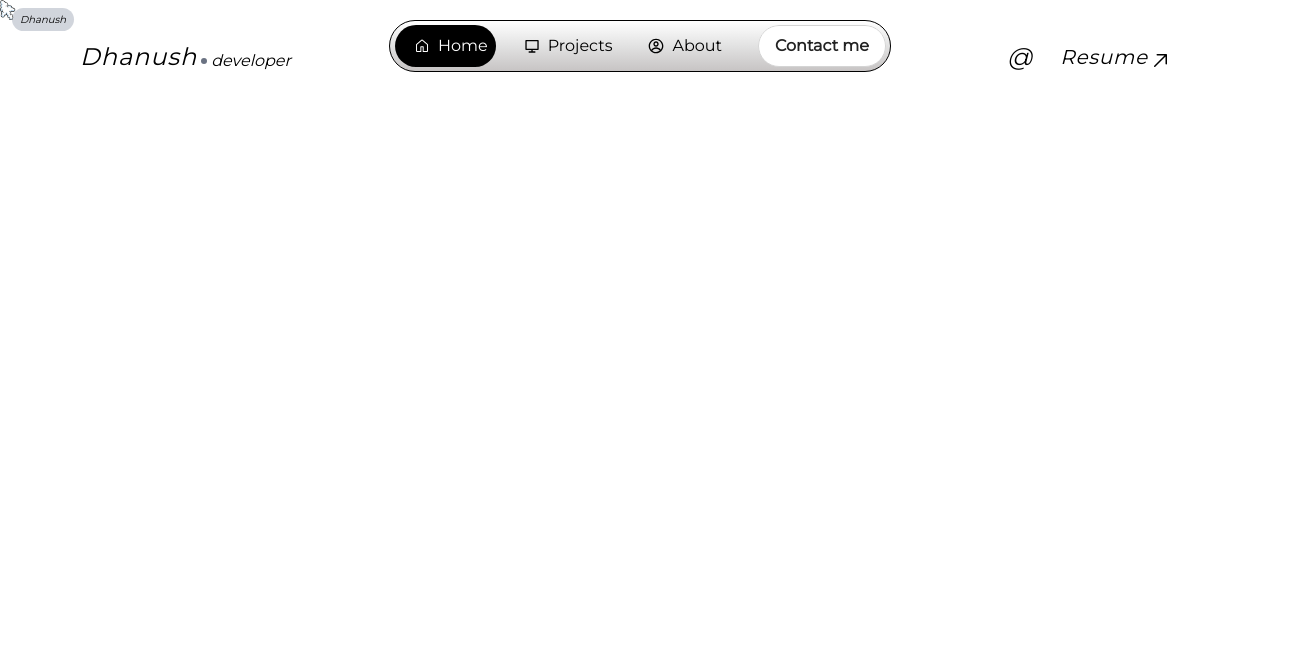
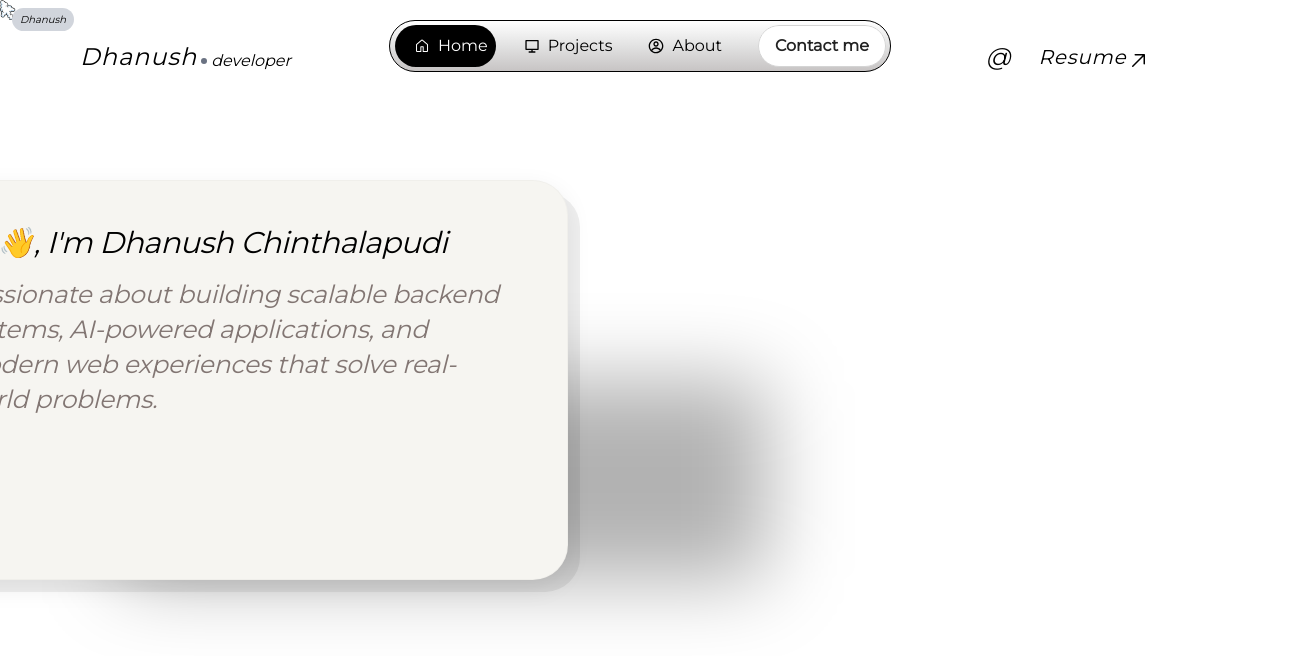
Before and after one commit to Mr-Dhanush-git/MY_PORTFOLIO, a Next.js app: page / in a window 1280 px wide. Shown: the top 656 px of the page, 1308 px wide, since content can reach past the window. Built offline with nearby package versions, Linux system fonts and the light colour scheme.

Commit message:
implemented herocard

```diff
--- a/app/global.css
+++ b/app/global.css
@@ -19,6 +19,5 @@
 } */
 
 *{
-    user-select: none;
     font-family: CustomMontserrat;
 }
--- a/app/page.jsx
+++ b/app/page.jsx
@@ -1,4 +1,5 @@
 import Header from "../components/Header";
+import Hero from "../components/hero/Hero";
 import Navbar from "../components/Navbar";
 
 
@@ -7,7 +8,8 @@ export default function Home() {
     <main>
         <div className="header_parent flex">
           <Header/>
-        <Navbar/>
+          <Navbar/>
+          <Hero/>
         </div>
     </main>
   );
--- a/components/Cursor.jsx
+++ b/components/Cursor.jsx
@@ -108,7 +108,7 @@ const Cursor = () => {
         top-0 left-0
         w-[20px] h-[20px]
         pointer-events-none
-        z-[999999]'
+        z-[100]'
     />
 
 
@@ -120,13 +120,13 @@ const Cursor = () => {
         w-[40px] h-[40px]
         pointer-events-none
         opacity-0
-        z-[999999]'
+        z-[100]'
     />
 
 
     <div
         ref = {nameRef}
-        className='z-[99999]
+        className='z-[100]
         absolute
         top-2 left-3
         pointer-events-none
--- a/components/Header.jsx
+++ b/components/Header.jsx
@@ -60,7 +60,7 @@ const Header = () => {
 
   return (
 
-    <header className='lg:block hidden relative w-full px-[80px] py-[30px]'>
+    <header className='lg:block hidden relative w-full px-[80px] py-[30px] z-[90]'>
 
     <div className='flex justify-between items-center'>
       {/* left part */}
@@ -92,7 +92,7 @@ const Header = () => {
 
 
       {/* right part */}
-      <nav className = "flex justify-between items-center">
+      <nav className = "relative left-150 flex justify-between items-center">
 
         <div className = "flex justify-between items-center">
           <div className = "relative rounded-full p-1">
--- a/components/Navbar.jsx
+++ b/components/Navbar.jsx
@@ -30,7 +30,7 @@ const Navbar = () => {
 
 
   return (
-    <nav className='fixed top-5 left-1/2 -translate-x-1/2 flex justify-between items-center  gap-9 border border-black-50  rounded-4xl px-6 py-1 pr-1   bg-gradient-to-b from-white via-[#e2e2e2] to-[#c7c4c4]'>
+    <nav className='fixed top-5 left-1/2 -translate-x-1/2 flex justify-between items-center  gap-9 border border-black-50  rounded-4xl px-6 py-1 pr-1   bg-gradient-to-b from-white via-[#e2e2e2] to-[#c7c4c4]  z-[90]'>
         {navLinks.map((nav , ind) => (
             <a
             id = {nav.name.toLowerCase()}
@@ -69,6 +69,7 @@ const Navbar = () => {
             rounded-4xl
             text-black
             font-semibold
+            z-[99999999]
           "
         >
           <motion.div
--- /dev/null
+++ b/components/hero/Hero.jsx
@@ -0,0 +1,13 @@
+import React from 'react'
+import Herotext from './Herotext'
+import HeroCard from './HeroCard'
+
+const Hero = () => {
+  return (
+    <section className='relative min-h-screen'>
+      <HeroCard/>
+    </section>
+  )
+}
+
+export default Hero
--- /dev/null
+++ b/components/hero/HeroCard.jsx
@@ -0,0 +1,85 @@
+'use client'
+
+import React, { useRef } from 'react'
+import Herotext from './Herotext'
+
+const HeroCard = () => {
+
+    const cardRef = useRef(null)
+    const tiltRef = useRef(null)
+
+    const handleMouseMove = (e) => {
+        const tilt = tiltRef.current
+        const card = cardRef.current
+
+        if (!card || !tilt) return
+
+        const rect = card.getBoundingClientRect()
+
+        const x = e.clientX - rect.left
+        const y = e.clientY - rect.top
+
+        const centerX = rect.width / 2
+        const centerY = rect.height / 2
+
+        const rotateX = ((y - centerY) / centerY)* -3
+        const rotateY = ((x - centerX) / centerX) * 3
+
+        tilt.style.transform = `
+        perspective(1000px)
+        rotateX(${rotateX}deg)
+        rotateY(${rotateY}deg)
+        scale3d(1.02, 1.02, 1.02)
+        `
+    }
+    const handleMouseLeave = () => {
+        const tilt = tiltRef.current
+        if (!tilt) return
+
+        tilt.style.transform = `
+        perspective(1000px)
+        rotateX(0deg)
+        rotateY(0deg)
+        scale3d(1, 1, 1)`
+    }
+
+
+
+  return (
+
+        <div  className='relative right-185 top-45 w-[650px]'>
+
+            <div ref = {tiltRef} className=" relative min-h-[400px] w-full transition-transform duration-200 ease-out transform-gpu z-90 " >
+                <Herotext/>
+                <div className='transition-transform  duration-200 ease-out transform-gpu absolute h-50 w-full rounded-2xl  bg-black/30 left-50 top-50 blur-2xl pointer-events-none'></div>
+
+                <div ref = {cardRef} onMouseMove={handleMouseMove} onMouseLeave={handleMouseLeave} className='z-30 relative min-h-[400px] w-full  rounded-[2.2rem] border
+                    border-black/[0.025]
+                    bg-[#f6f5f1]
+                    backdrop-blur-[50px]
+                    px-10 py-7
+                    shadow-[0_8px_25px_rgba(0,0,0,0.08)]
+                '
+                ></div>
+
+                <div
+                className='
+                    z-10
+                    absolute
+                    inset-0
+                    translate-x-3
+                    bg-[#1111]
+                    translate-y-3
+                    rounded-[2.2rem]
+                    '
+                ></div>
+
+            </div>
+        </div>
+
+
+
+  )
+}
+
+export default HeroCard
--- /dev/null
+++ b/components/hero/Herotext.jsx
@@ -0,0 +1,22 @@
+import React from 'react'
+
+const Herotext = () => {
+  return (
+    <div className='font-[CustomMontserrat] italic absolute top-10 left-10 z-100'>
+      <h1 className='text-[30px] italic tracking-[-0.02em]'>
+        Hi 👋, I'm Dhanush Chinthalapudi
+      </h1>
+
+      <p className='mt-3 max-w-[550px] text-[25px] leading-[1.4] tracking-[-0.01em] text-[#827673]'
+      >
+        Passionate about building scalable
+        backend systems, AI-powered applications,
+        and modern web experiences that solve
+        real-world problems.
+
+    </p>
+    </div>
+  )
+}
+
+export default Herotext
```
